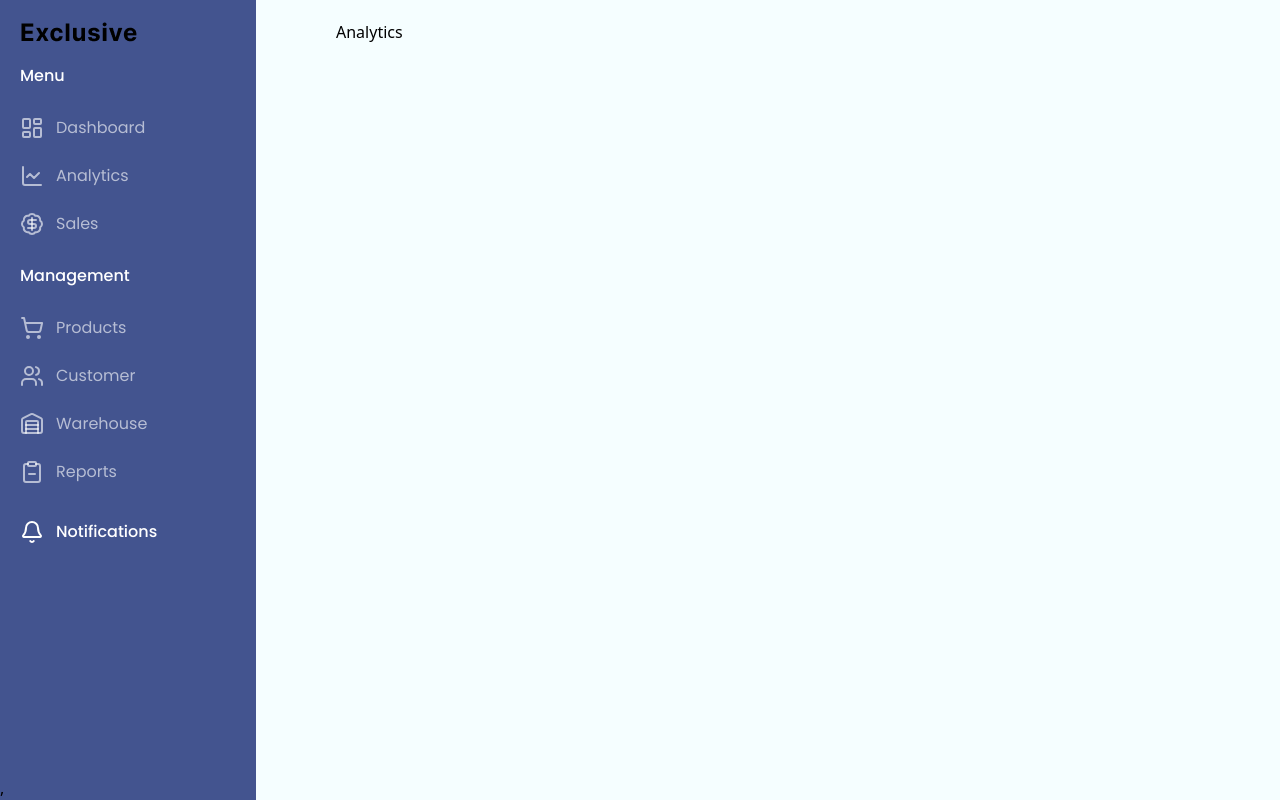
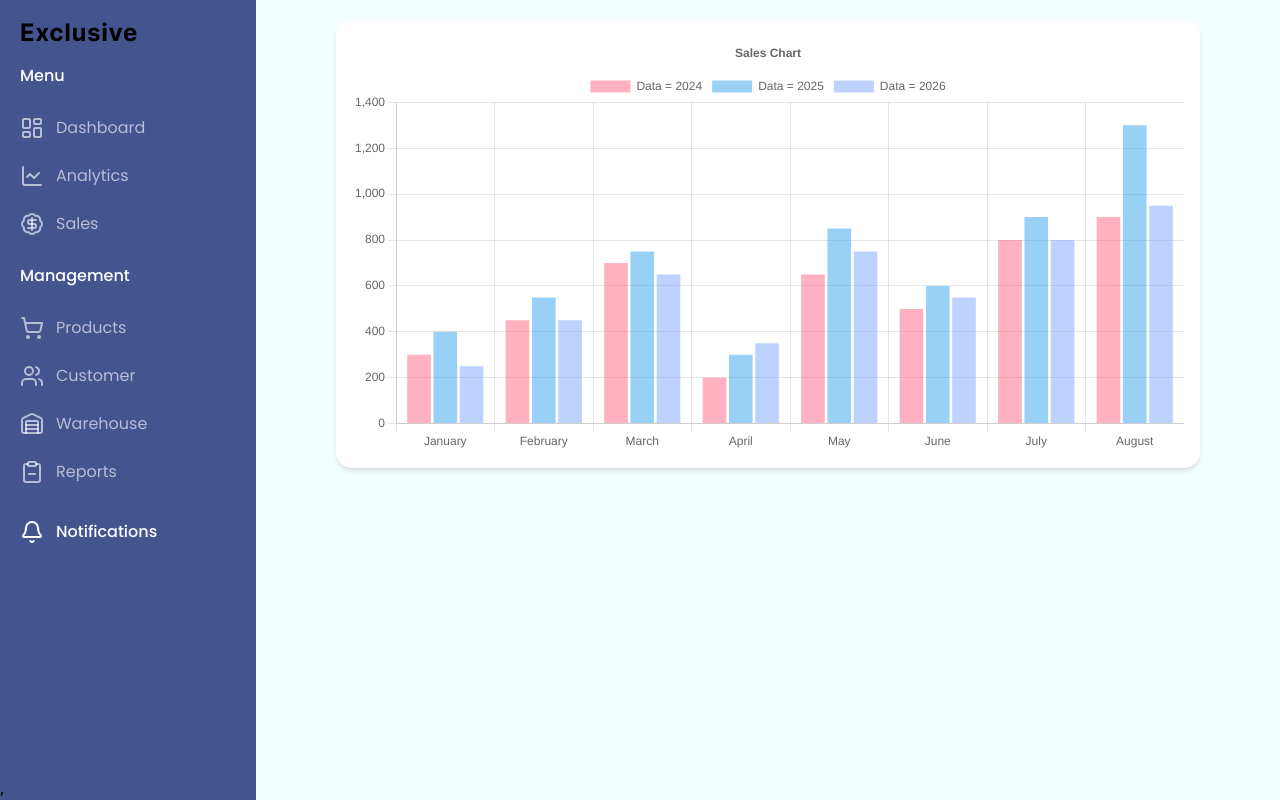
Before and after one commit to kazimayzid/e-commerce-dashboard, a React (Vite) app: page /analytics in a window 1280 px wide. Built offline with nearby package versions, Linux system fonts and the light colour scheme.

Commit message:
chat-js added

```diff
--- a/package.json
+++ b/package.json
@@ -10,6 +10,7 @@
     "preview": "vite preview"
   },
   "dependencies": {
+    "@faker-js/faker": "^10.1.0",
     "@tailwindcss/vite": "^4.1.14",
     "chart.js": "^4.5.1",
     "lucide-react": "^0.546.0",
--- a/src/App.jsx
+++ b/src/App.jsx
@@ -4,6 +4,7 @@ import { RouterProvider } from "react-router/dom";
 import Rootlayout from "./components/rootlayout/Rootlayout";
 import { Dashboard } from "./components/dashboard/Dashboard";
 import Analytics from "./components/analytics/Analytics";
+import Sales from "./components/sales/Sales";
 
 
 const router = createBrowserRouter([
@@ -12,7 +13,8 @@ const router = createBrowserRouter([
     element: < Rootlayout/>,
     children: [
       { index: true, Component: Dashboard },
-      { path: "analytics", Component: Analytics}
+      { path: "analytics", Component: Analytics},
+      { path: "/sales", Component: Sales}
 
     ],
   },
--- a/src/components/analytics/Analytics.jsx
+++ b/src/components/analytics/Analytics.jsx
@@ -1,6 +1,77 @@
+import React from "react";
+import {
+  Chart as ChartJS,
+  CategoryScale,
+  LinearScale,
+  BarElement,
+  Title,
+  Tooltip,
+  Legend,
+} from "chart.js";
+import { Bar } from "react-chartjs-2";
+
+ChartJS.register(
+  CategoryScale,
+  LinearScale,
+  BarElement,
+  Title,
+  Tooltip,
+  Legend
+);
+
+export const options = {
+  responsive: true,
+  plugins: {
+    legend: {
+      position: "top",
+    },
+    title: {
+      display: true,
+      text: "Sales Chart",
+    },
+  },
+};
 
 export default function Analytics() {
-    return <>
-      <div>Analytics</div>
-    </>
+  const labels = [
+    "January",
+    "February",
+    "March",
+    "April",
+    "May",
+    "June",
+    "July",
+    "August",
+  ];
+
+  const sales2024 = [300, 450, 700, 200, 650, 500, 800, 900];
+  const sales2025 = [400, 550, 750, 300, 850, 600, 900, 1300];
+  const sales2026 = [250, 450, 650, 350, 750, 550, 800, 950];
+
+  const data = {
+    labels,
+    datasets: [
+      {
+        label: "Data = 2024",
+        data: sales2024,
+        backgroundColor: "rgba(255, 99, 132, 0.5)",
+      },
+      {
+        label: "Data = 2025",
+        data: sales2025,
+        backgroundColor: "rgba(53, 162, 235, 0.5)",
+      },
+      {
+        label: "Data = 2026",
+        data: sales2026,
+        backgroundColor: "rgba(125, 165, 535, 0.5)",
+      },
+    ],
+  };
+
+  return (
+    <div className="p-4 bg-white rounded-2xl shadow-md">
+      <Bar options={options} data={data} />
+    </div>
+  );
 }
--- /dev/null
+++ b/src/components/sales/Sales.jsx
@@ -0,0 +1,5 @@
+export default function Sales() {
+    return <>
+     <div>sales</div>
+    </>
+}
--- a/src/components/sidebar/Sidebar.jsx
+++ b/src/components/sidebar/Sidebar.jsx
@@ -24,6 +24,7 @@ export function Sidebar() {
     {
       icon: <BadgeDollarSign />,
       title: "Sales",
+      path: "sales"
     },
   ];
 
```
Also changed, not shown: 1 other file (tests, documents, lock files or other folders).
